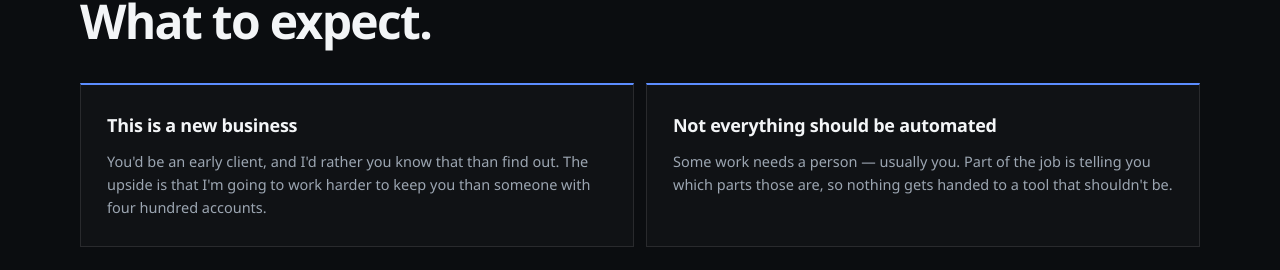
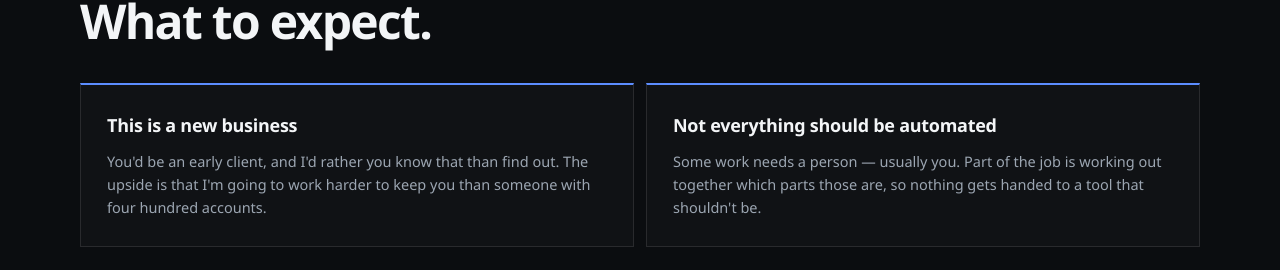
Before and after one commit to dsoard/dsoard.github.io, a plain HTML site: page docs/consulting/index.html in a window 1280 px wide. Shown: the part 3014-3284 px from the top of the page. Drawn offline with Linux system fonts and the light colour scheme.

Commit message:
Reword automation note to be collaborative
Co-Authored-By: Claude Opus 5.5 <noreply@anthropic.com>
Claude-Session: https://claude.ai/code/session_01ARYBTob2onQQqarZ9anpCH

```diff
--- a/docs/consulting/index.html
+++ b/docs/consulting/index.html
@@ -107,7 +107,7 @@
         </div>
         <div class="honesty-item">
           <h3>Not everything should be automated</h3>
-          <p>Some work needs a person — usually you. Part of the job is telling you which parts those are, so nothing gets handed to a tool that shouldn't be.</p>
+          <p>Some work needs a person — usually you. Part of the job is working out together which parts those are, so nothing gets handed to a tool that shouldn't be.</p>
         </div>
       </div>
     </section>
```
